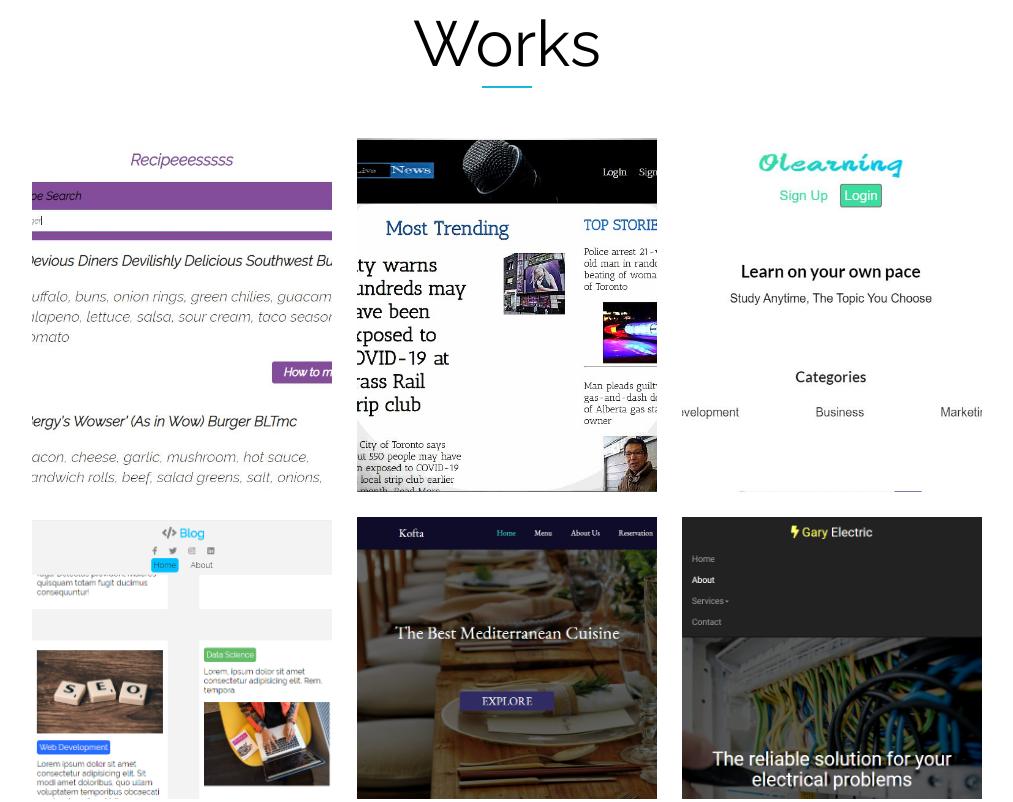
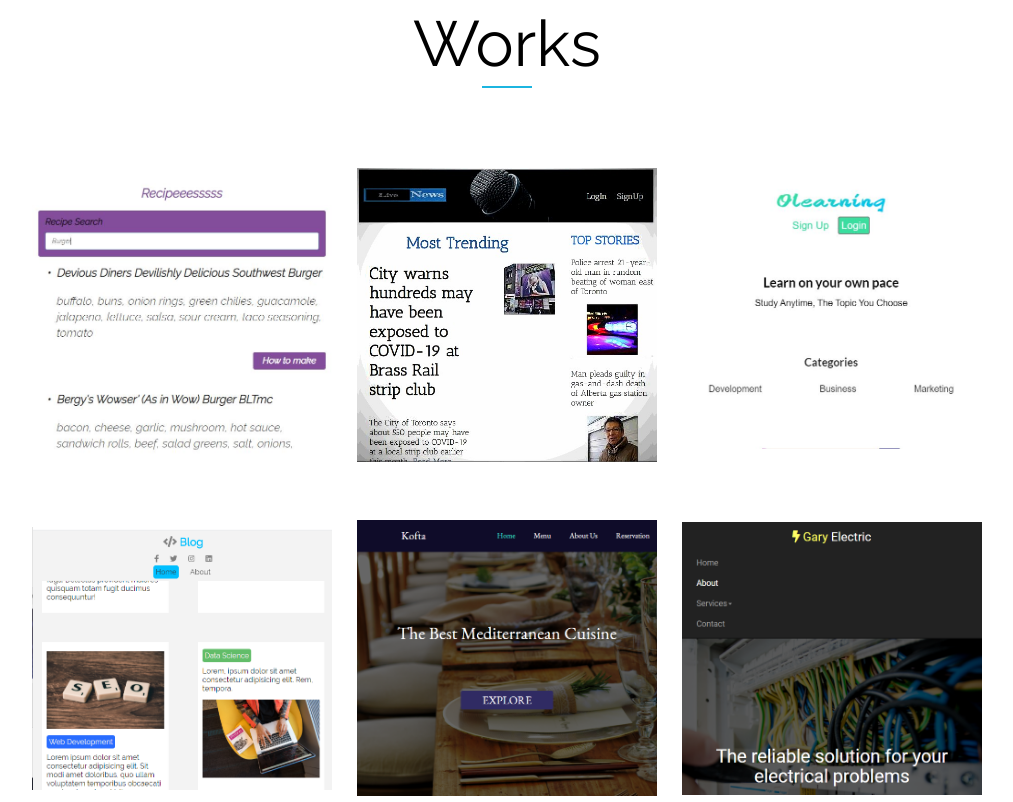
Before and after one commit to KarabetJazmahji/Portfolio, a website: page index.html in a window 1280 px wide. Shown: the part 1520-2322 px from the top of the page, without its empty margins (133-1146 px from the left). Drawn offline with nearby package versions, Linux system fonts and the light colour scheme; files that its build step writes are made by us from their sources.

Commit message:
modified commit

```diff
--- a/scss/main.scss
+++ b/scss/main.scss
@@ -287,22 +287,22 @@ span{
     margin-top: 20px;
 
     #Recipes{
-        background: url("../../img/Recipes.JPG") no-repeat center center/cover;
+        background: url("../../img/Recipes.JPG") no-repeat center center/contain;
     }
     #News{
-        background: url("../../img/Capture7.JPG") no-repeat center center/cover;
+        background: url("../../img/Capture7.JPG") no-repeat center center/contain;
     }
     #Olearning{
-        background: url("../../img/Capture6.JPG") no-repeat center center/cover;
+        background: url("../../img/Capture6.JPG") no-repeat center center/contain;
     }
     #BlogPage{
-        background: url("../../img/BlogPage.png") no-repeat center center/cover;
+        background: url("../../img/BlogPage.png") no-repeat center center/contain;
     }
     #Kofta{
-        background: url("../../img/Kofta.png") no-repeat center center/cover;
+        background: url("../../img/Kofta.png") no-repeat center center/contain;
     }
     #GaryElectric{
-        background: url("../../img/GaryElectric.png") no-repeat center center/cover;
+        background: url("../../img/GaryElectric.png") no-repeat center center/contain;
     }
 
     p,a{
```
